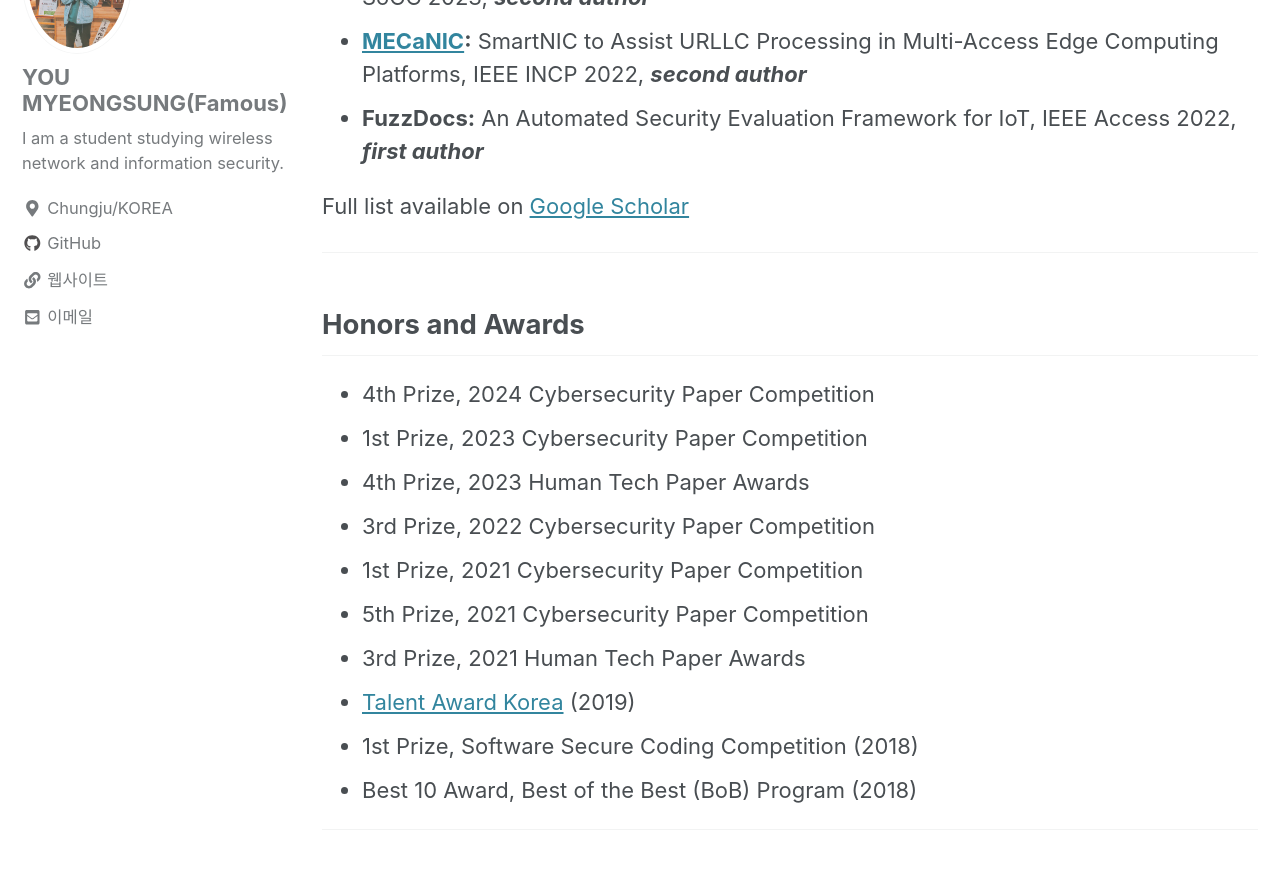
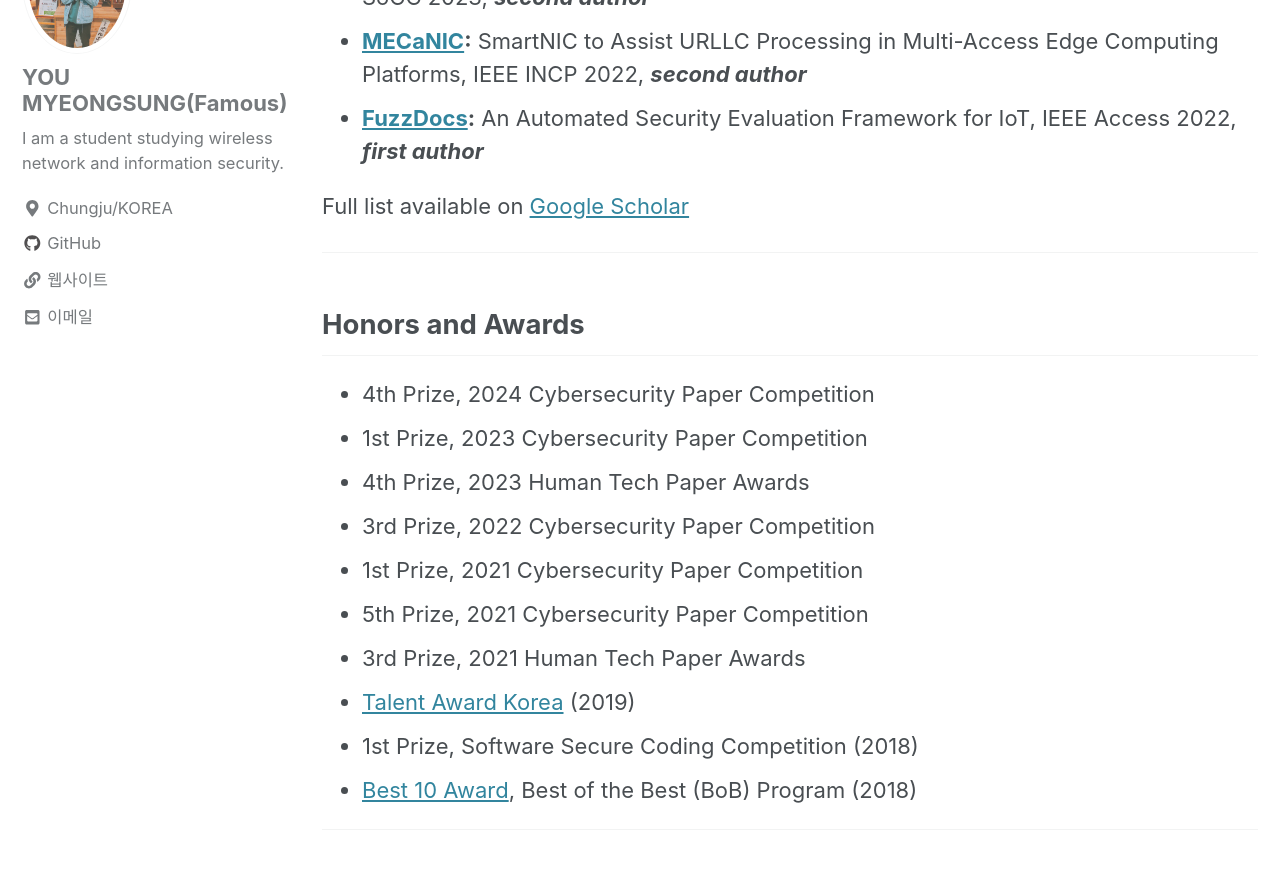
Before and after one commit to Famous7/famous7.github.io, a Jekyll site: the page built from _posts/2018-05-20-cv.md, in a window 1280 px wide and 1400 px high, scrolled down 2617 px. Shown: the part 155-1043 px from the top of the window. Built offline with Jekyll 4.4.1, drawn with Linux system fonts in a browser that asks for light colours; cached includes are drawn as plain includes; nearby versions of some CDN libraries; part of the change alters nothing that is shown.

Commit message:
Update 2018-05-20-cv.md

```diff
--- a/_posts/2018-05-20-cv.md
+++ b/_posts/2018-05-20-cv.md
@@ -65,7 +65,7 @@ I am a researcher committed to pioneering advancements in cloud networking throu
 - **[HELIOS](https://dl.acm.org/doi/abs/10.1145/3620678.3624786):** Hardware-assisted High-performance Security Extension for Cloud Networking, ACM SoCC 2023, ***first author***
 - **[Cryonics](https://dl.acm.org/doi/abs/10.1145/3620678.3624789):** Trustworthy Function-as-a-Service using Snapshot-based Enclaves, ACM SoCC 2023,  ***second author***
 - **[MECaNIC](https://ieeexplore.ieee.org/abstract/document/9895405):** SmartNIC to Assist URLLC Processing in Multi-Access Edge Computing Platforms, IEEE INCP 2022,  ***second author***
-- **FuzzDocs:** An Automated Security Evaluation Framework for IoT, IEEE Access 2022, ***first author***
+- **[FuzzDocs](https://ieeexplore.ieee.org/abstract/document/9895405):** An Automated Security Evaluation Framework for IoT, IEEE Access 2022, ***first author***
 
 Full list available on [Google Scholar](https://scholar.google.com/citations?hl=ko&user=zfB3C4kAAAAJ)
 
@@ -79,9 +79,9 @@ Full list available on [Google Scholar](https://scholar.google.com/citations?hl=
 - 1st Prize, 2021 Cybersecurity Paper Competition
 - 5th Prize, 2021 Cybersecurity Paper Competition
 - 3rd Prize, 2021 Human Tech Paper Awards
-- [Talent Award Korea](https://ko.wikipedia.org/wiki/%EB%8C%80%ED%95%9C%EB%AF%BC%EA%B5%AD%EC%9D%B8%EC%9E%AC%EC%83%81) (2019)
+- [Talent Award Korea]([https://ko.wikipedia.org/wiki/%EB%8C%80%ED%95%9C%EB%AF%BC%EA%B5%AD%EC%9D%B8%EC%9E%AC%EC%83%81](https://www.moe.go.kr/boardCnts/viewRenew.do?boardID=333&boardSeq=100411&lev=0&searchType=null&statusYN=W&page=1&s=moe&m=020501&opType=N)) (2019)
 - 1st Prize, Software Secure Coding Competition (2018)
-- Best 10 Award, Best of the Best (BoB) Program (2018)
+- [Best 10 Award](https://www.kitribob.kr/trainee_walk/hall), Best of the Best (BoB) Program (2018)
 
 ---
 
```
